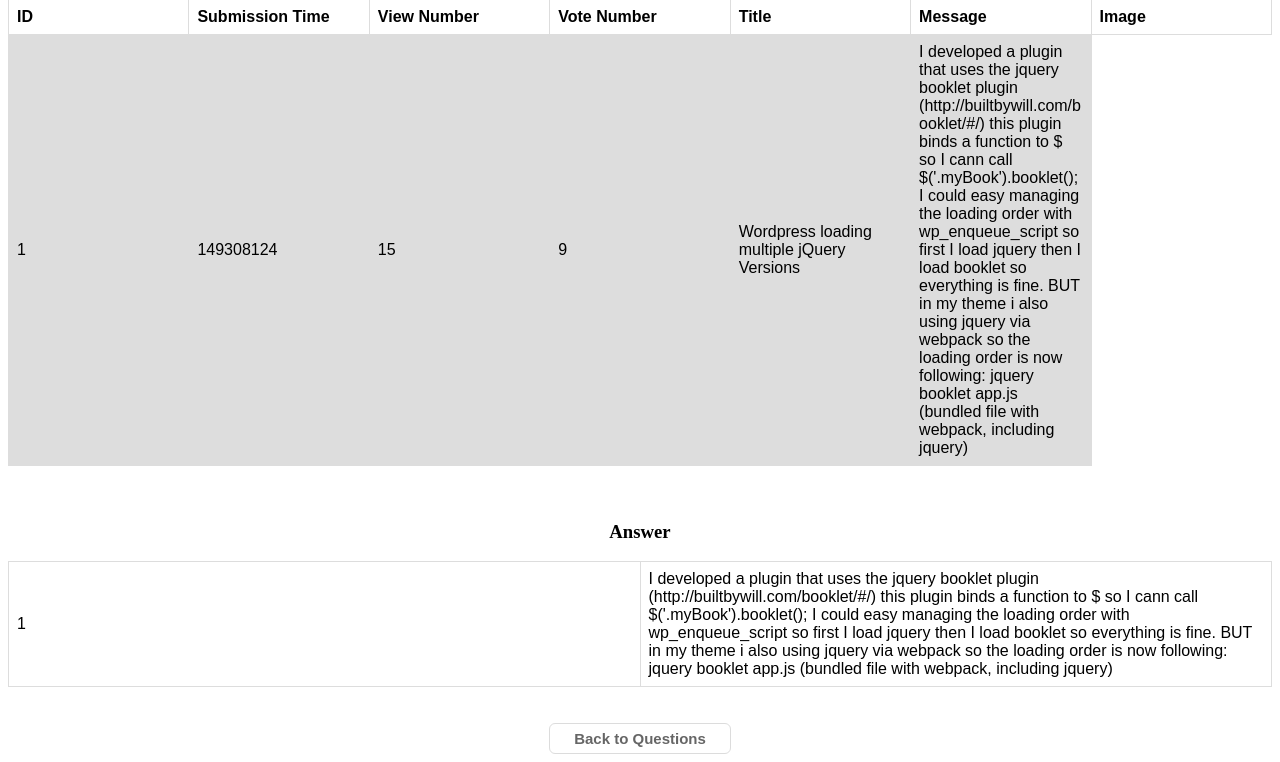
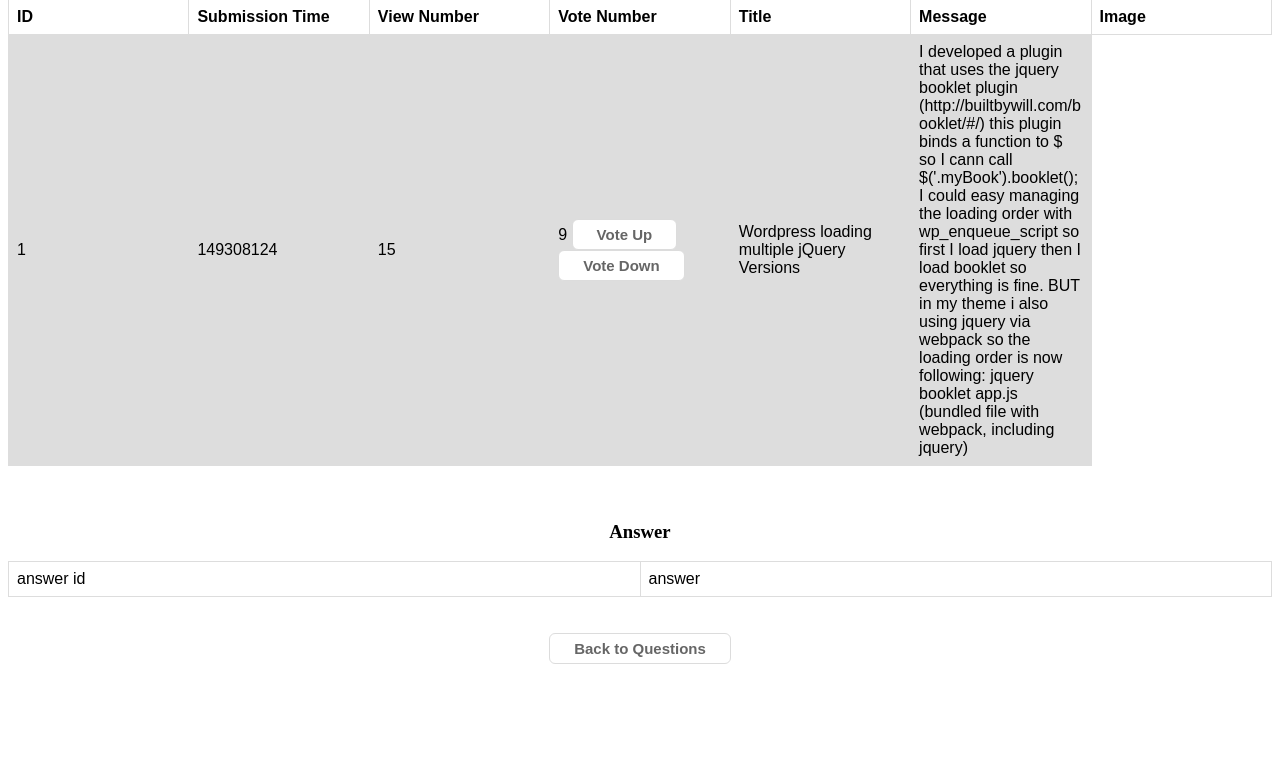
Before and after one commit to MateMiklos/AskMate, a Flask app: page /question/1 in a window 1280 px wide. Shown: the part 135-897 px from the top of the page. After the commit the page ends 799 px from the top, so only its background shows below. Run offline with Flask 2, Linux system fonts and the light colour scheme; some libraries are stand-ins or nearby versions.

Commit message:
Vote up and vote down, with timestamp changes as well

```diff
--- a/data_handler.py
+++ b/data_handler.py
@@ -40,9 +40,5 @@ def get_header():
     return header
 
 
-def id_generator():
-    pass
-
-
 def create_timestamp():
-    return datetime.datetime.now().strftime('%H-%M-%S %d:%m:%Y')
+    return datetime.datetime.now().strftime('%H:%M:%S %d/%m/%Y')
--- a/sample_data/question.csv
+++ b/sample_data/question.csv
@@ -13,3 +13,9 @@ app.js (bundled file with webpack, including jquery)","images/image1.png"
 
 This is the code I'm using to draw the image (that works on web/desktop but not cordova built ios app)",
 3,11-07-50 16:01:2019,5,25,dsad,dsadas,img
+4,11-13-39 16:01:2019,5,25,sdf,asdfasdf,img
+5,11:20:24 16/01/2019,5,25,,,img
+6,11:25:59 16/01/2019,5,25,dddd,give her the d,img
+7,11:29:33 16/01/2019,5,25,ddddasdasd,asdasd,img
+8,10:28:06 17/01/2019,5,25,ayyyy,heyyyyyyy,img
+9,10:28:18 17/01/2019,5,25,one more,for the books,img
--- a/server.py
+++ b/server.py
@@ -1,8 +1,8 @@
-from flask import Flask, render_template, request, redirect, url_for
+from flask import Flask, render_template, request, redirect
 import data_handler
 
+
 app = Flask(__name__)
-
 
 @app.route('/')
 @app.route('/list')
@@ -21,10 +21,10 @@ def ask_question():
 
     questions = data_handler.get_questions()
     header = data_handler.get_header()
-    # statuses = data_handler.get_statuses()
     id = data_handler.get_next_id()
     timestamp = data_handler.create_timestamp()
     return render_template('add.html', questions=questions, header=header, id=id, timestamp=timestamp)
+
 
 @app.route('/question/<id>', methods=['GET', 'POST'])
 def display_question(id):
@@ -37,17 +37,20 @@ def display_question(id):
     for num in answers:
         if num["id"] == id:
             answers = num
-    return render_template('display.html', questionz=questionz, answers = answers,header=header)
+    return render_template('display.html', questionz=questionz, answers = answers,header=header, id=id)
 
 
+@app.route('/question/<id>/vote-up')
+def vote_up(id):
+    question
+    vote_counter += 1
+    return vote_counter, render_template('display.html',questions=questions, questionz=questionz, answers = answers,header=header, id=id)
 
-# @app.route('/question/<id>', methods=['GET', 'POST'])
-# def display_answers():
-#     answers = data_handler.get_answers()
-#     for num in answers:
-#         if num ["id"] == id:
-#             answers = num
-#     return render_template('display.html', answers=answers, header=header)
+
+@app.route('/vote-down/<question_id>')
+def vote_down(question_id):
+    vote_counter -= 1
+    return vote_counter, redirect('question/id')
 
 
 if __name__ == '__main__':
--- a/templates/add.html
+++ b/templates/add.html
@@ -24,7 +24,7 @@
         <textarea id="problem_explanation" name="message" rows="8" cols="80"></textarea>
         <br>
         <br>
-        <input type=submit value="submit">
+        <input class="button" type="submit" value="Ask Question">
         <br><br>
         <a href='/list' class="button" style="text-decoration: none">Back to Questions</a>
 </div>
--- a/templates/display.html
+++ b/templates/display.html
@@ -8,8 +8,9 @@
 </head>
 <body>
 <h1>Display Question</h1>
-<br action="/question/<question_id>" method="GET">
+<br>
 <table>
+    <form>
         <tr>
             {% for line in header %}
                 <th>{{ line }}</th>
@@ -19,10 +20,14 @@
             <td>{{ questionz['id'] }}</td>
             <td>{{ questionz['submission_time'] }}</td>
             <td>{{ questionz['view_number'] }}</td>
-        <td>{{ questionz['vote_number'] }}</td>
+            <td>{{ questionz['vote_number'] }}
+                <a href="/question/{{ questionz['id'] }}/vote-up" class="button" style="text-decoration: none">Vote
+                    Up</a>
+                <a href="/vote-down/<id>" class="button" style="text-decoration: none">Vote Down</a></td>
             <td>{{ questionz['title'] }}</td>
             <td>{{ questionz['message'] }}</td>
         </tr>
+    </form>
         <br><br>
 </table>
 <br><br>
@@ -32,8 +37,8 @@
 <table>
     <tr>
 
-    <td>{{ answers['id'] }}</td>
-    <td>{{ answers['message'] }}</td>
+        <td>answer id</td>
+        <td>answer</td>
 
     </tr>
 </table>
```
Lines whose indentation alone changed are shown as unchanged.
